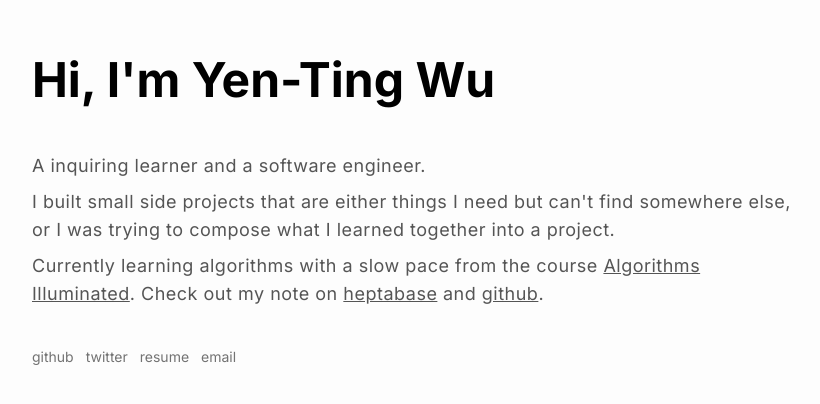
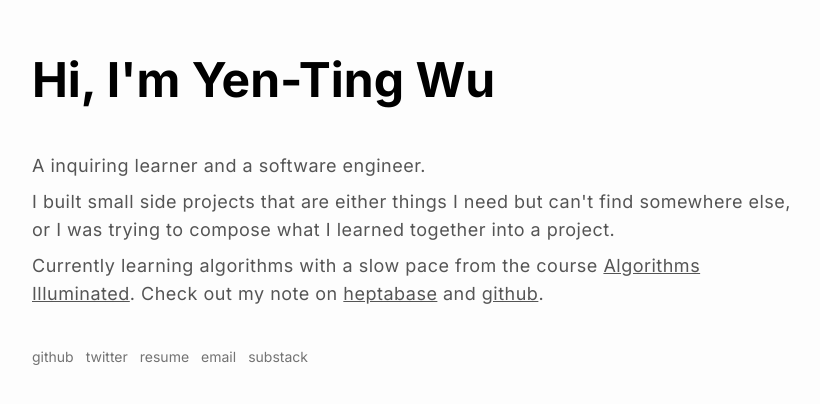
Before and after one commit to YenTingWu/yenting.me, a Next.js app: page / in a window 1280 px wide. Shown: the part 188-592 px from the top of the page, without its empty margins (228-1048 px from the left). Built offline with nearby package versions, Linux system fonts and the light colour scheme.

Commit message:
feat: add substack

```diff
--- a/app/components/footer.tsx
+++ b/app/components/footer.tsx
@@ -14,6 +14,10 @@ const data = [
   {
     title: 'email',
     link: 'mailTo:a9600125a@gmail.com',
+  },
+  {
+    title: 'substack',
+    link: 'https://thesambardeer.substack.com',
   },
 ];
 
```
